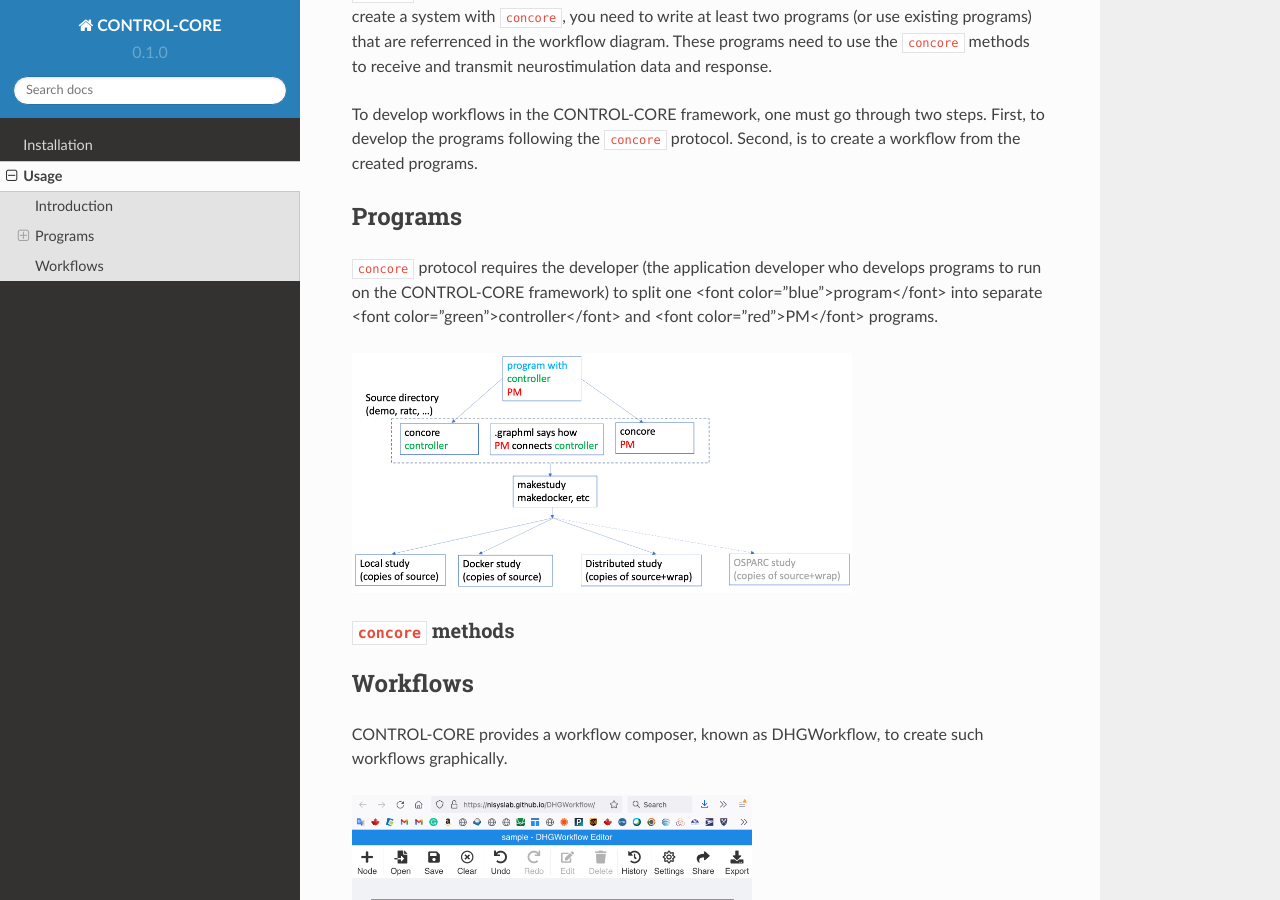
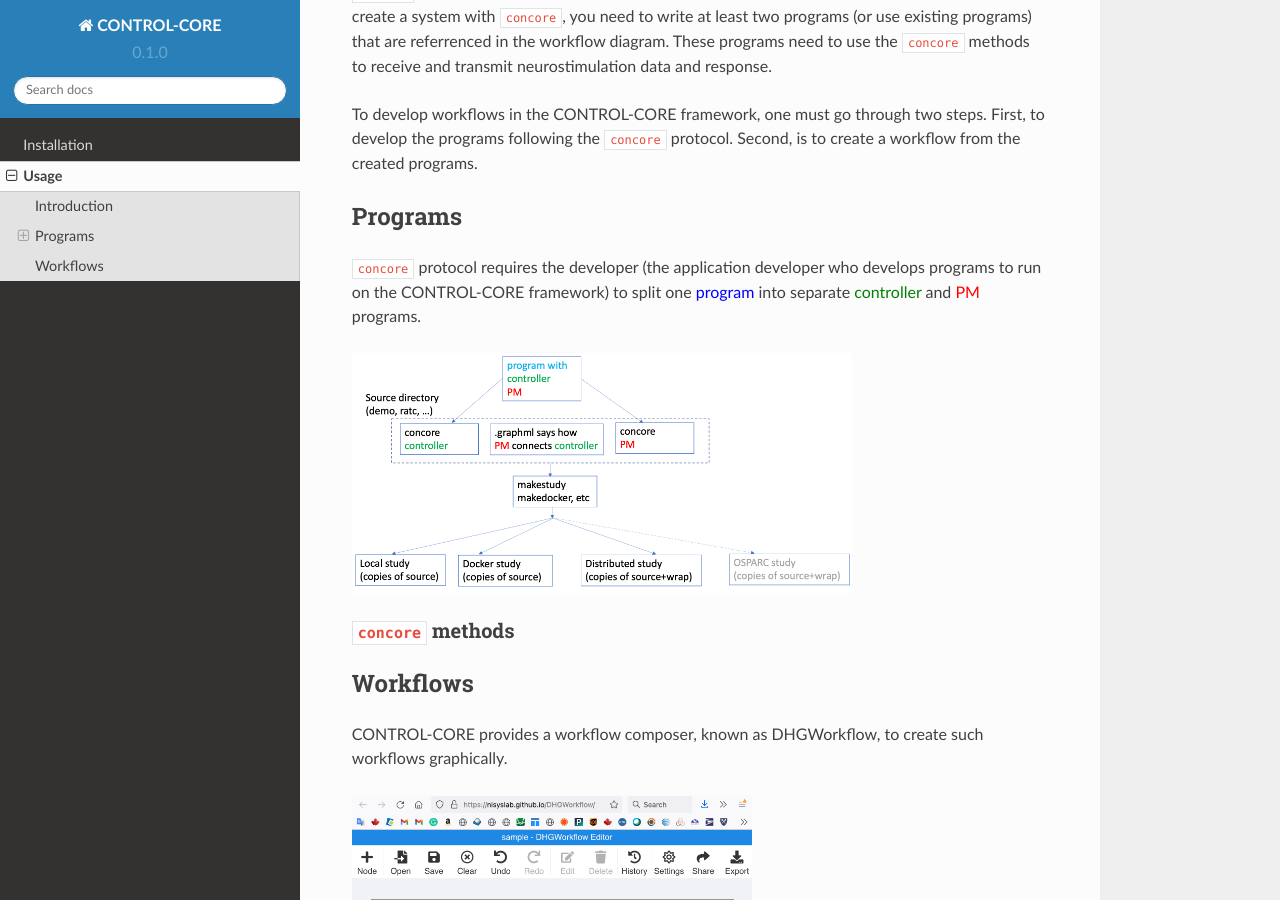
Before and after one commit to ControlCore-Project/documentation, a Sphinx documentation site: the page built from docs/source/usage.rst, in a window 1280 px wide and 900 px high, scrolled down 332 px. Built offline with Sphinx 7.4.7 and the Read the Docs theme 2.0.0, drawn with Linux system fonts in a browser that asks for light colours; some of the changed lines change nothing that is shown.

Commit message:
Update usage.rst

```diff
--- a/docs/source/usage.rst
+++ b/docs/source/usage.rst
@@ -15,7 +15,9 @@ To develop workflows in the CONTROL-CORE framework, one must go through two step
 
 Programs
 ------------
-``concore`` protocol requires the developer (the application developer who develops programs to run on the CONTROL-CORE framework) to split one <font color="blue">program</font> into separate <font color="green">controller</font> and <font color="red">PM</font> programs.
+.. role:: raw-html(raw)
+   :format: html
+``concore`` protocol requires the developer (the application developer who develops programs to run on the CONTROL-CORE framework) to split one :raw-html:`<font color="blue">program</font>` into separate :raw-html:`<font color="green">controller</font>` and :raw-html:`<font color="red">PM</font>` programs.
 
 .. image:: images/split-sample.png
   :width: 500
```
